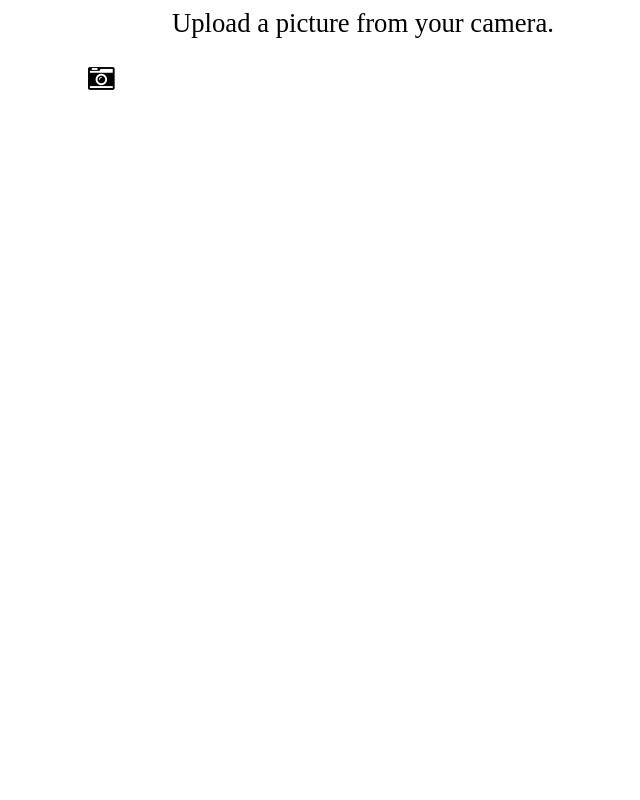
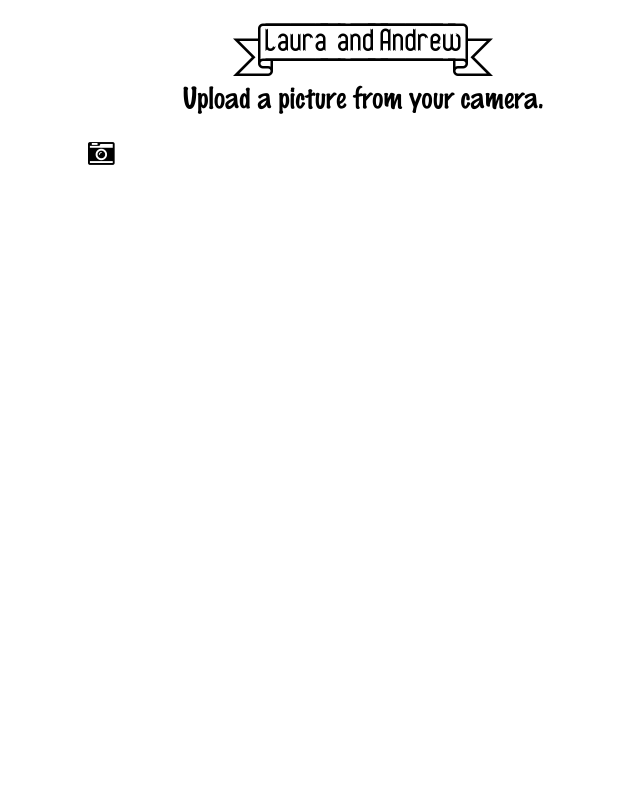
Before and after one commit to tgerdes/guestbook, a Django app: page / in a window 1280 px wide. Shown: the whole page, without its empty margins (277-917 px from the left). Run offline with Django 3.2, Linux system fonts and the light colour scheme; some libraries are stand-ins or nearby versions.

Commit message:
Use the same fonts as the instructions
Add a banner with Laura and Andrew at the top
Fix the background so it's darker instead of lighter.

```diff
--- a/guestbook/entries/static/capture.css
+++ b/guestbook/entries/static/capture.css
@@ -1,12 +1,32 @@
+@font-face
+{
+    font-family: banner;
+    src: url(Ribbons-and-banners.ttf);
+}
+
+@font-face
+{
+    font-family: marker;
+    src: url(marker_felt.ttf);
+}
+
+
 body {
    font-size: 20pt;
+   font-family: marker;
 }
+
 video {
     -moz-transform: scale(-1, 1);
     -webkit-transform: scale(-1, 1);
     -o-transform: scale(-1, 1);
     transform: scale(-1, 1);
     filter: FlipH;
+}
+div.title {
+    font-family: banner;
+    font-size: 30pt;
+    text-align: center;
 }
 div.video-hint {
     text-align: center;
@@ -17,8 +37,8 @@ div.content {
   margin-right: auto;
 }
 
-canvas.capture,
-video {
+canvas.capture {
+    background: black;
 }
 
 video,
--- a/guestbook/entries/static/capture.js
+++ b/guestbook/entries/static/capture.js
@@ -172,7 +172,7 @@
             compatibility.requestAnimationFrame(tick);
             if (video.readyState === video.HAVE_ENOUGH_DATA) {
                 ctx.clearRect(0, 0, 640, 480);
-                ctx.globalAlpha = 0.75;
+                ctx.globalAlpha = 0.5;
                 ctx.drawImage(video, sx, sy, sw, sh, dx, dy, dw, dh);
                 drawEllipse(ctx, 164, 25, 312, 430);
                 ctx.save();
--- a/guestbook/entries/templates/home.html
+++ b/guestbook/entries/templates/home.html
@@ -9,6 +9,10 @@
 </head>
     <body>
         <div class="content">
+            <div class="title">
+                (L_a_u_r_a_ _ a_n_d_ _A_n_d_r_e_w)<br>
+
+            </div>
         <div class="capture">
           <div class="video-hint"></div>
           <video autoplay></video>
```
Also changed, not shown: guestbook/entries/static/Ribbons-and-banners.ttf (added), guestbook/entries/static/marker_felt.ttf (added).
